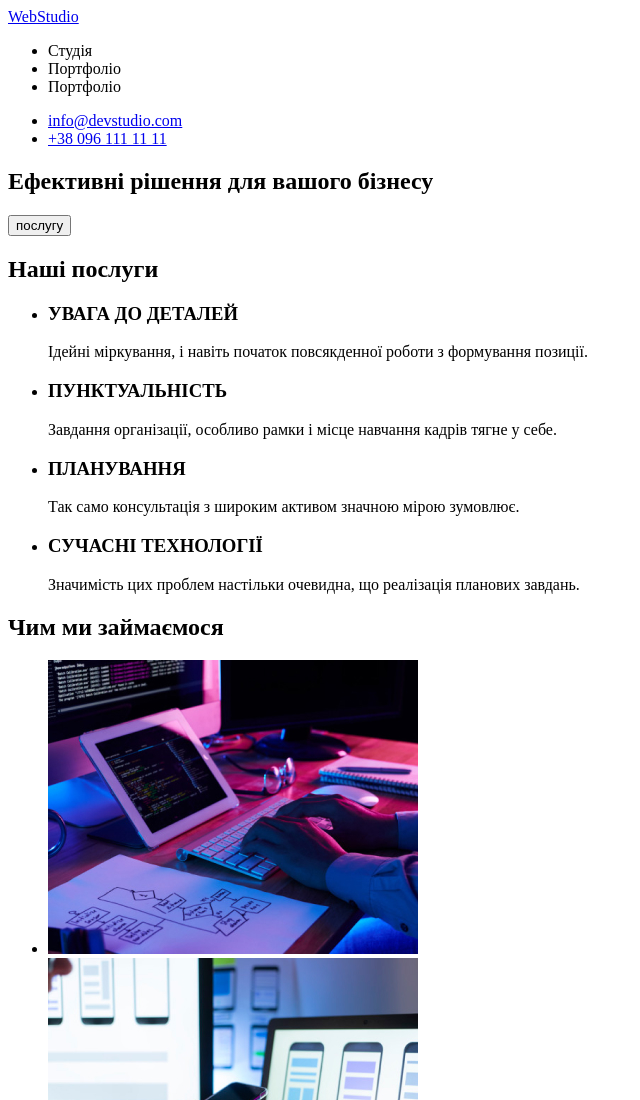
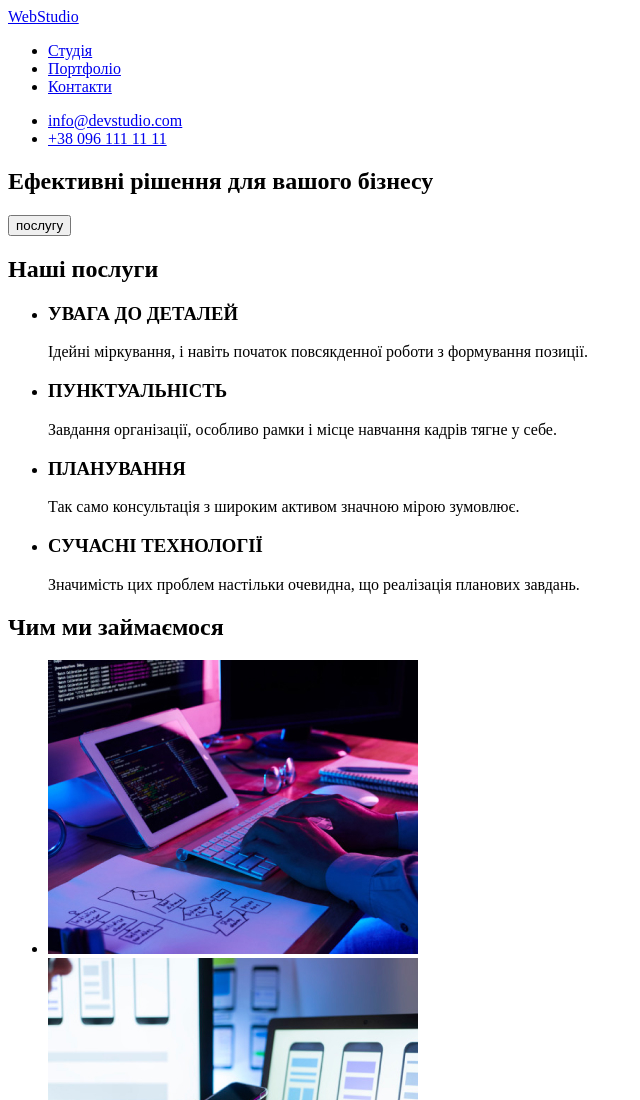
Before and after one commit to MRDoops/goit-markup-hw-01, a plain HTML site: page index.html in a window 1280 px wide. Shown: the top 1100 px of the page, without its empty margins (0-640 px from the left). Drawn offline with Linux system fonts and the light colour scheme.

Commit message:
вніс правки в навігацію

```diff
--- a/index.html
+++ b/index.html
@@ -13,9 +13,9 @@
 		<nav>
 			<a href="#!">WebStudio</a>
 			<ul>
-				<li><a href="#"></a>Студія</li>
-				<li><a href="#"></a>Портфоліо</li>
-				<li><a href="#"></a>Портфоліо</li>
+				<li><a href="Studio">Студія</a></li>
+				<li><a href="#">Портфоліо</a></li>
+				<li><a href="#">Контакти</a></li>
 			</ul>
 		</nav>
 		<ul>
```
